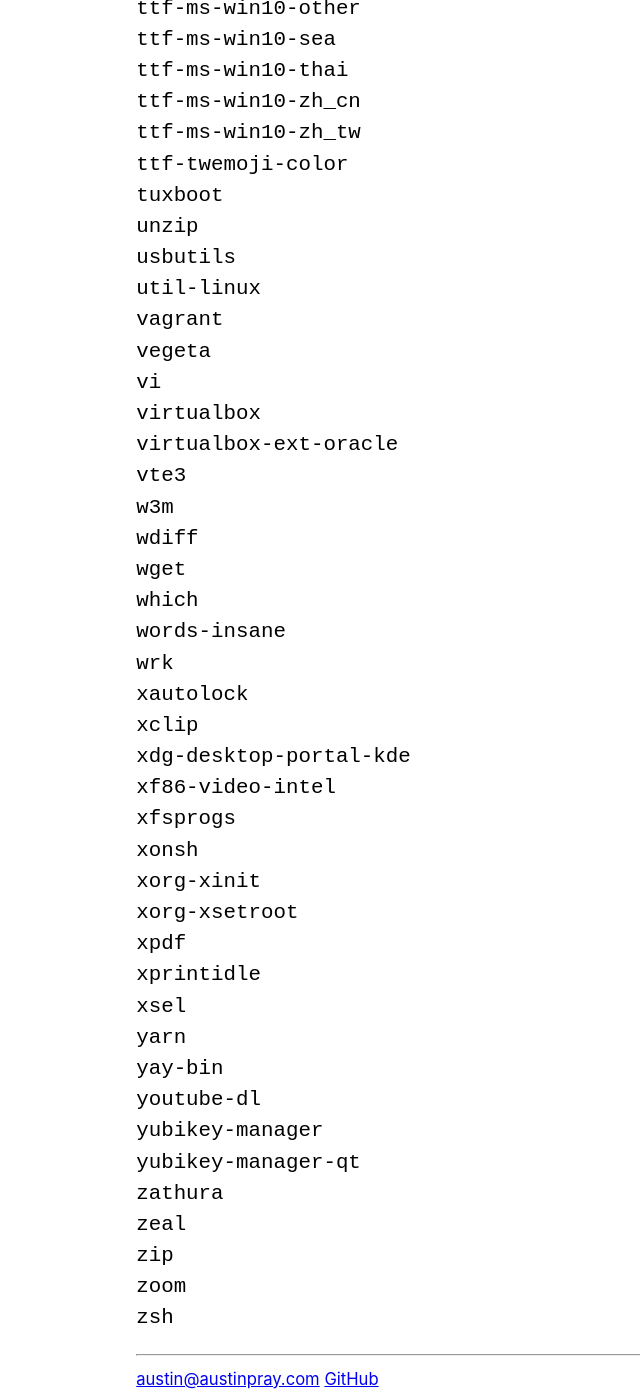
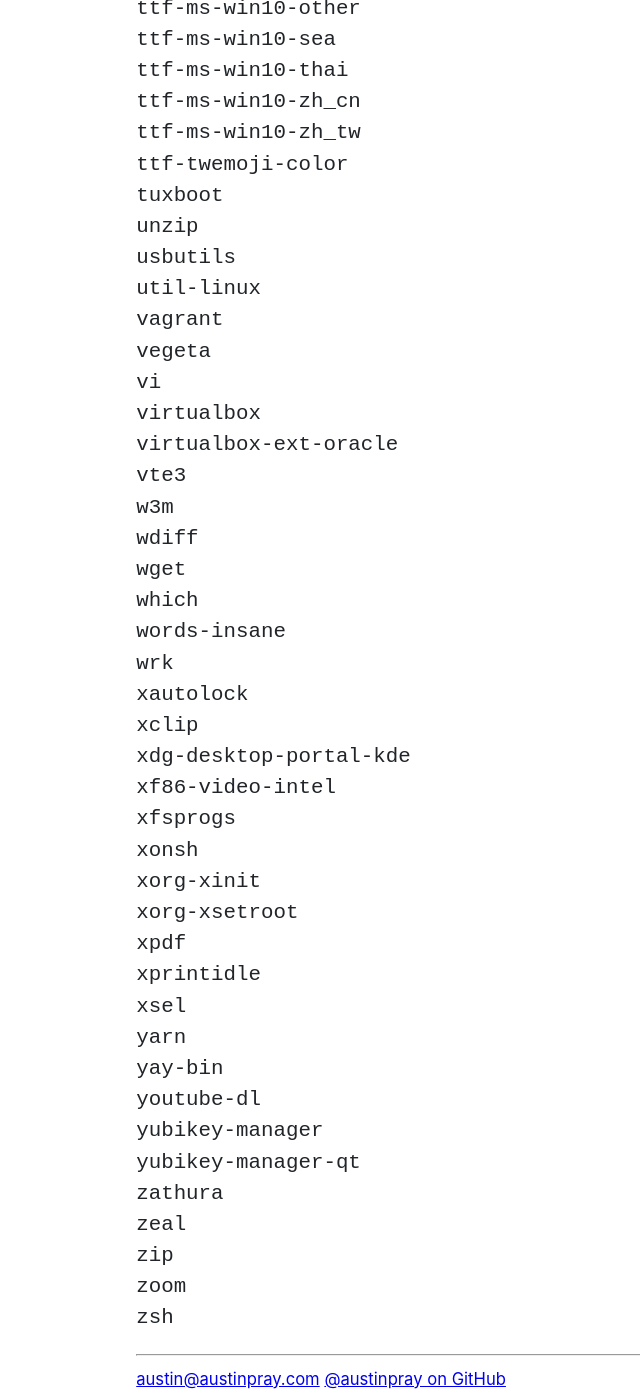
Before and after one commit to austinpray/austinpray.com, a Jekyll site: the page built from _posts/2016-09-26-arch-linux-notes.md, in a window 1280 px wide and 1400 px high, scrolled down 9115 px. Shown: the whole window, without its empty margins (171-811 px from the left). Built offline with Jekyll 4.4.1, drawn with Linux system fonts in a browser that asks for light colours.

Commit message:
more sprucing

```diff
--- a/_includes/footer.html
+++ b/_includes/footer.html
@@ -1,6 +1,6 @@
 <hr/>
 <footer style="font-size: 80%">
   <a href="mailto:{{ site.email }}">{{ site.email }}</a>
-  {% if site.github_username %}<a href="https://github.com/{{ site.github_username }}">GitHub</a>{% endif %}
+  {% if site.github_username %}<a href="https://github.com/{{ site.github_username }}">@austinpray on GitHub</a>{% endif %}
   {% if site.stackoverflow %}<a href="{{ site.stackoverflow }}">Stack Overflow</a>{% endif %}
 </footer>
--- a/_includes/head.html
+++ b/_includes/head.html
@@ -10,8 +10,15 @@
 
   <style type="text/css">
     html, body {
-      font-family: -apple-system,BlinkMacSystemFont,"Segoe UI",Roboto,"Helvetica Neue",Arial,sans-serif,"Apple Color Emoji","Segoe UI Emoji","Segoe UI Symbol";
+      margin: 0;
+      font-family: -apple-system, BlinkMacSystemFont, "Segoe UI", Roboto, "Helvetica Neue", Arial, "Noto Sans", sans-serif, "Apple Color Emoji", "Segoe UI Emoji", "Segoe UI Symbol", "Noto Color Emoji";
+      font-size: 1rem;
+      font-weight: 400;
       line-height: 1.5;
+      color: #212529;
+      background-color: #fff;
+      -webkit-text-size-adjust: 100%;
+      -webkit-tap-highlight-color: rgba(0, 0, 0, 0);
     }
 
     @media (min-width: 576px) {
```
